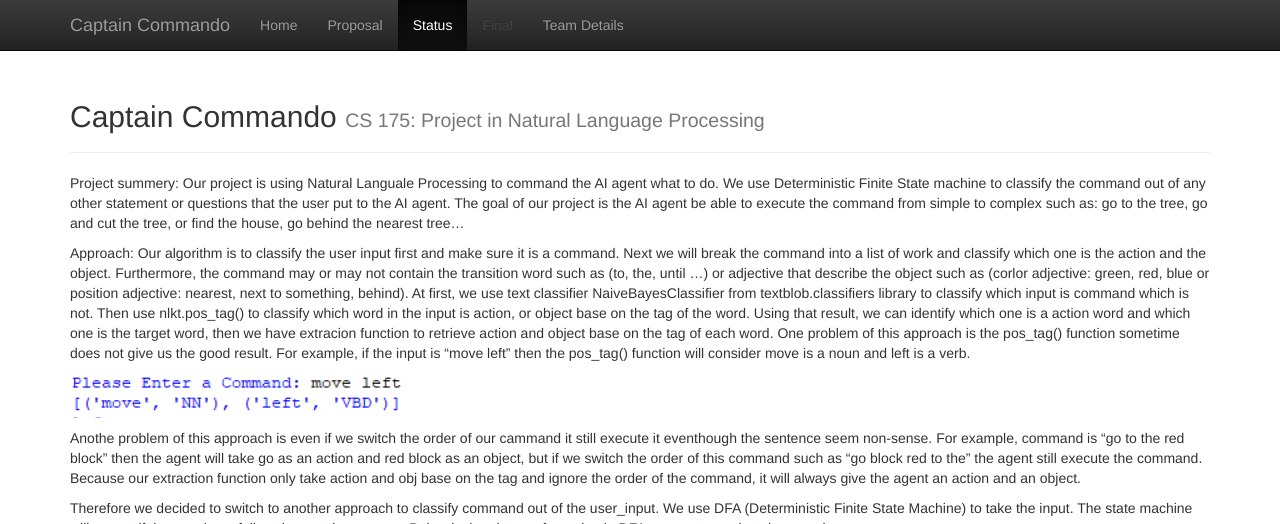
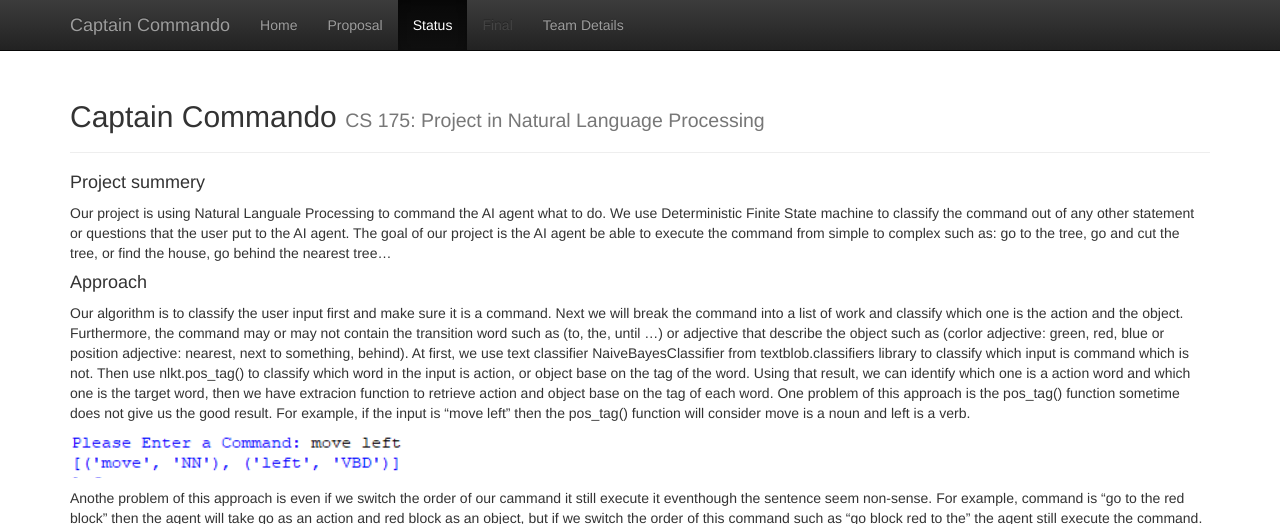
Before and after one commit to quanal/Captain-Commando, a Jekyll site: the page built from docs/status.md, in a window 1280 px wide and 900 px high, cut to the strip 0-524 px from the top of the window. Built offline with Jekyll 4.4.1, drawn with Linux system fonts in a browser that asks for light colours; our own code applies the rules of GitHub Pages for plain Markdown files; part of the change alters nothing that is shown.

```diff
--- a/docs/status.md
+++ b/docs/status.md
@@ -1,6 +1,7 @@
-Project summery: Our project is using Natural Languale Processing to command the AI agent what to do. We use Deterministic Finite State machine to classify the command out of any other statement or questions that the user put to the AI agent. The goal of our project is the AI agent be able to execute the command from simple to complex such as: go to the tree, go and cut the tree, or find the house, go behind the nearest tree...
+<h4>Project summery</h4>
+  Our project is using Natural Languale Processing to command the AI agent what to do. We use Deterministic Finite State machine to classify the command out of any other statement or questions that the user put to the AI agent. The goal of our project is the AI agent be able to execute the command from simple to complex such as: go to the tree, go and cut the tree, or find the house, go behind the nearest tree...
 
-Approach:
+<h4>Approach</h4>
   Our algorithm is to classify the user input first and make sure it is a command. Next we will break the command into a list of work and classify which one is the action and the object. Furthermore, the command may or may not contain the transition word such as (to, the, until ...) or adjective that describe the object such as (corlor adjective: green, red, blue or position adjective: nearest, next to something, behind). At first, we use text classifier NaiveBayesClassifier from textblob.classifiers library to classify which input is command which is not. Then use nlkt.pos_tag() to classify which word in the input is action, or object base on the tag of the word. Using that result, we can identify which one is a action word and which one is the target word, then we have extracion function to retrieve action and object base on the tag of each word. One problem of this approach is the pos_tag() function sometime does not give us the good result. For example, if the input is "move left" then the pos_tag() function will consider move is a noun and left is a verb.
 
 <img src="https://github.com/quanal/Captain-Commando/blob/master/docs/move_left.png">
```
